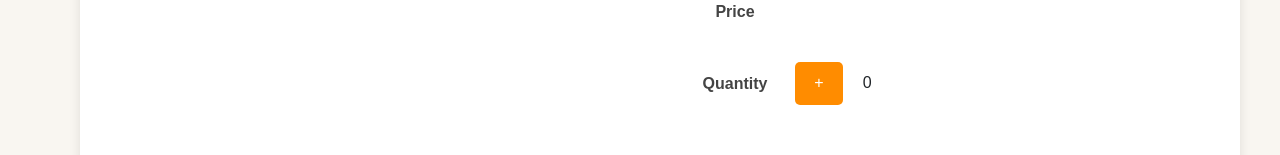
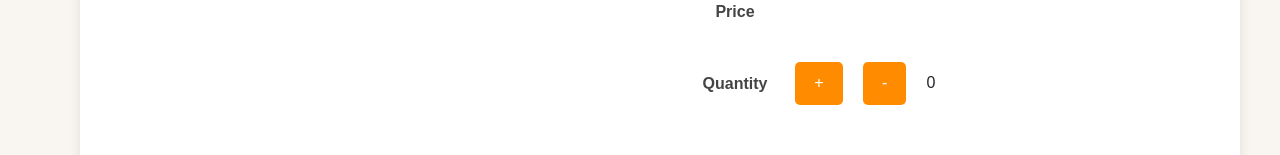
Before and after one commit to uvindusl/EAD2-Frontend, a React (Vite) app: page /food in a window 1280 px wide. Shown: the part 363-518 px from the top of the page. Built offline with nearby package versions, Linux system fonts and the light colour scheme.

Commit message:
Add decrement button to FoodPurchasePanel and fix Footer CSS import case

```diff
--- a/src/components/FoodPurchasePanel.tsx
+++ b/src/components/FoodPurchasePanel.tsx
@@ -42,6 +42,12 @@ function FoodPurchasePanel(Food: foodPurchasePanelProps) {
               >
                 +
               </button>
+              <button
+                className="btn1"
+                onClick={() => setCount((count) => count - 1)}
+              >
+                -
+              </button>
               {count}
             </div>
           </div>
--- a/src/components/Footer.tsx
+++ b/src/components/Footer.tsx
@@ -1,4 +1,4 @@
-import "../css/footer.css";
+import "../css/Footer.css";
 
 function Footer() {
   return (
```
